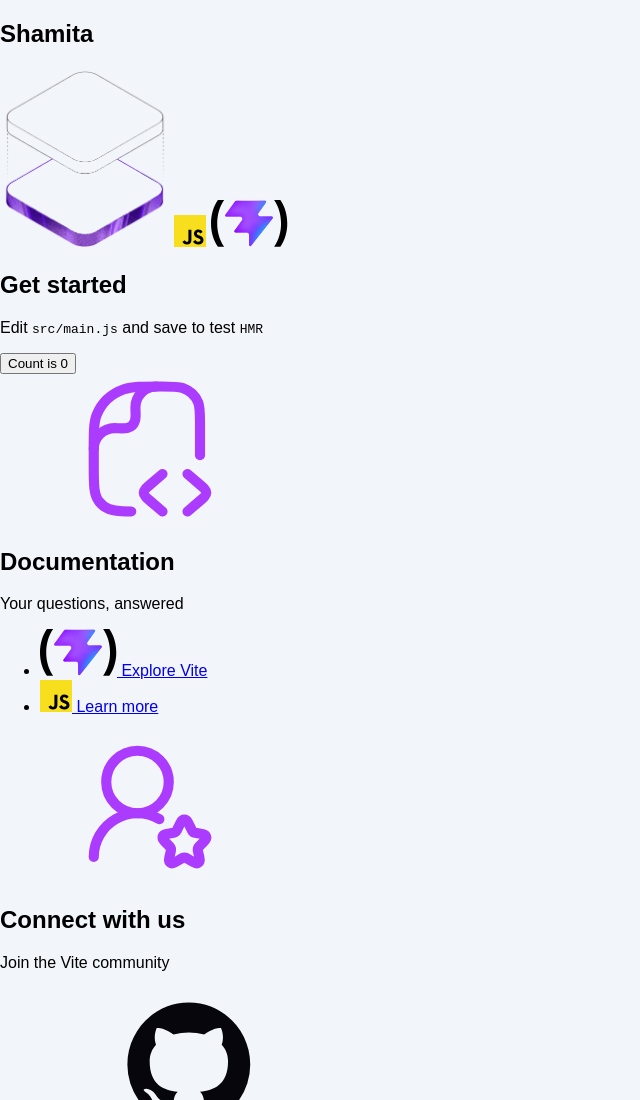
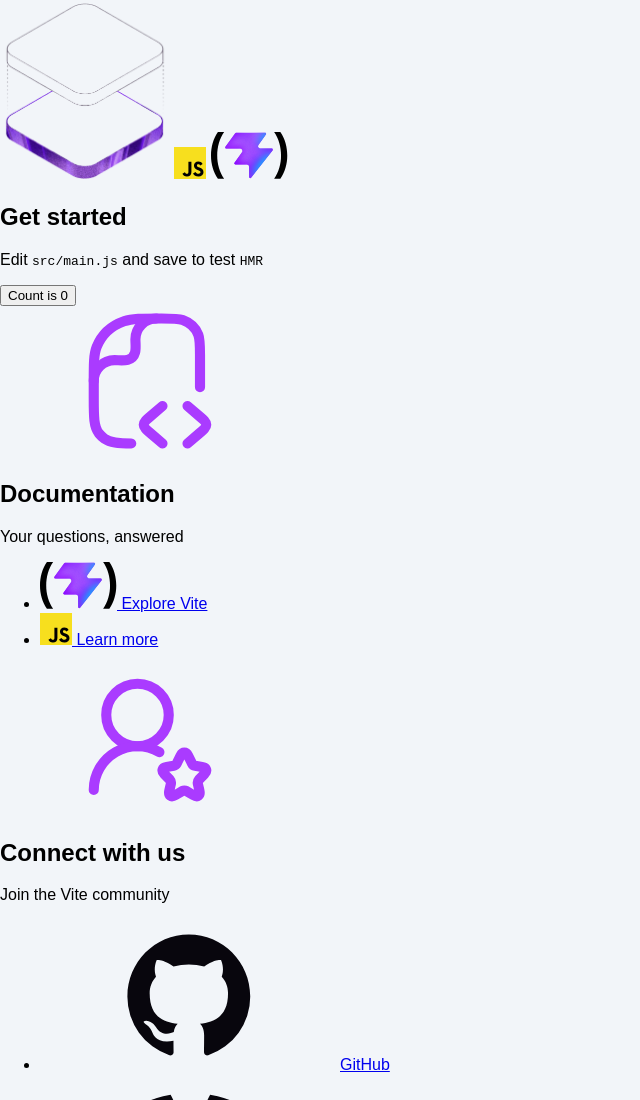
Before and after one commit to shamitakulkarni/Library-Management-System, a website built with Vite: page Frontend/library-management-frontend/index.html in a window 1280 px wide. Shown: the top 1100 px of the page, without its empty margins (0-640 px from the left). Built offline with nearby package versions, Linux system fonts and the light colour scheme.

Commit message:
Remove H2 header from index.html

```diff
--- a/Frontend/library-management-frontend/index.html
+++ b/Frontend/library-management-frontend/index.html
@@ -7,7 +7,6 @@
     <title>library-management-frontend</title>
   </head>
   <body>
-    <H2>Shamita</H2>
     <div id="app"></div>
     <script type="module" src="/src/main.js"></script>
   </body>
```
